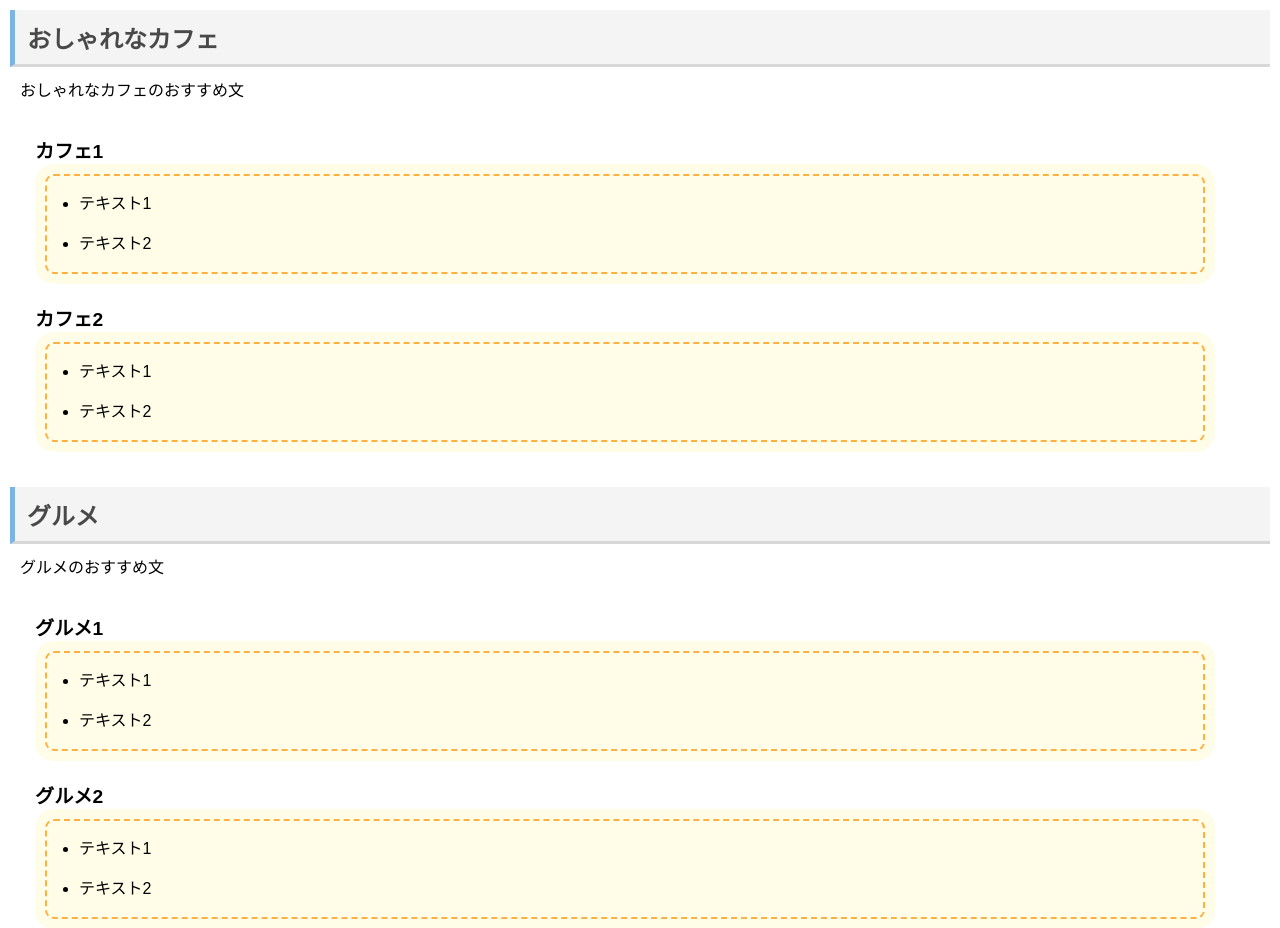
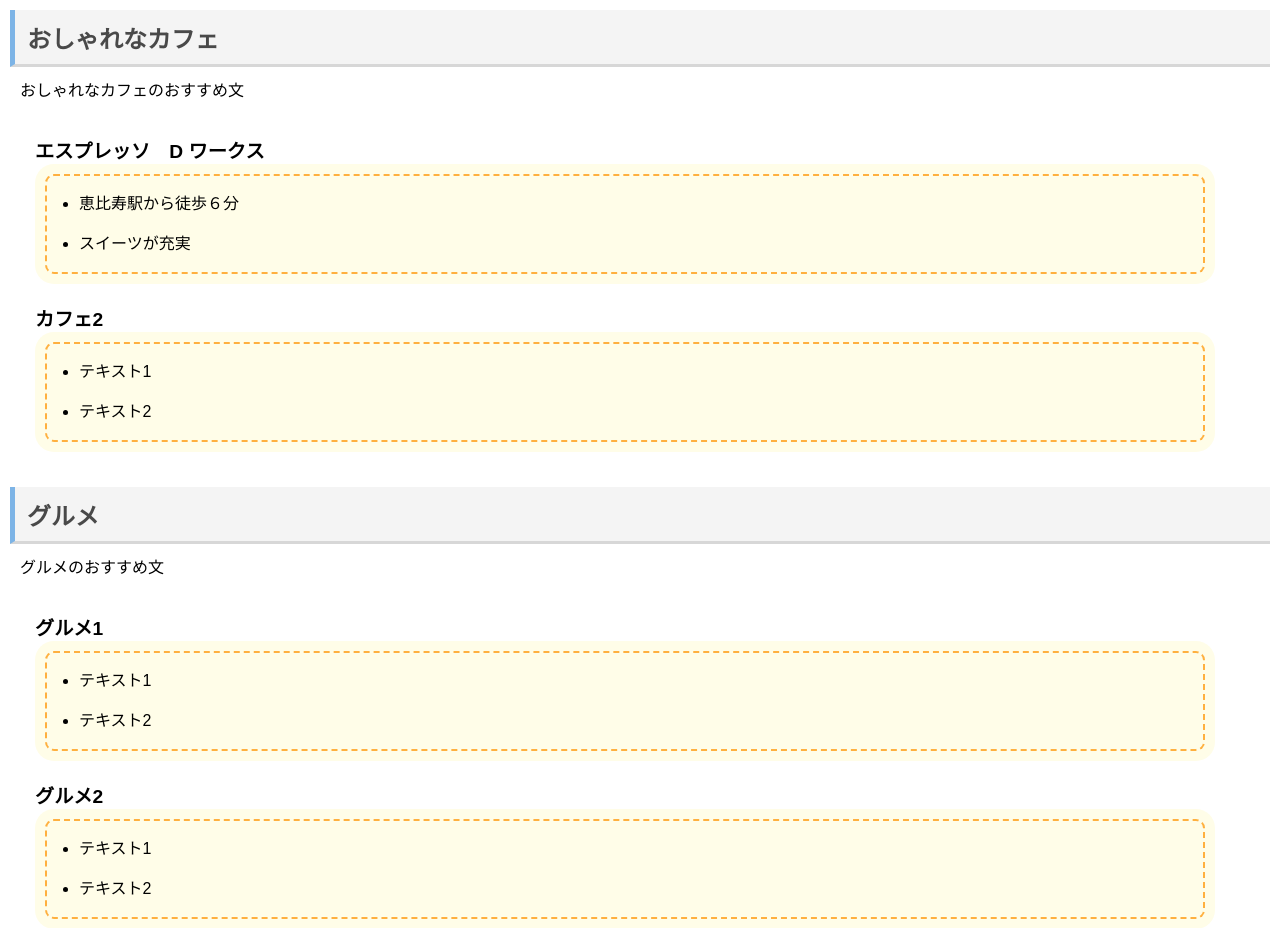
Before and after one commit to Toma-Asaoka/it-s_wakaran, a plain HTML site: page index.html in a window 1280 px wide. Shown: the part 1620-2548 px from the top of the page. Drawn offline with Linux system fonts and the light colour scheme.

Commit message:
おしゃれなカフェ１をコミットしました

```diff
--- a/index.html
+++ b/index.html
@@ -87,11 +87,11 @@
     <p>おしゃれなカフェのおすすめ文</p>
 
     <dl>
-        <dt>カフェ1</dt>
+        <dt>エスプレッソ　D  ワークス</dt>
         <dd>
             <ul>
-                <li>テキスト1</li>
-                <li>テキスト2</li>
+                <li>恵比寿駅から徒歩６分</li>
+                <li>スイーツが充実</li>
             </ul>
         </dd>
         <dt>カフェ2</dt>
```
